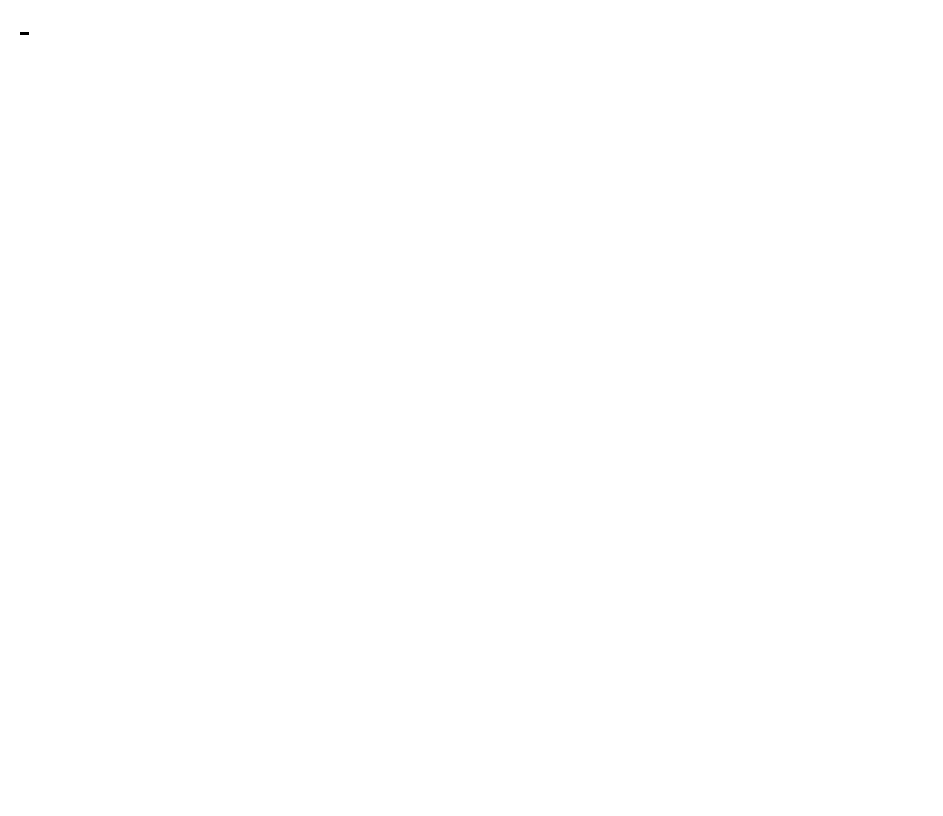
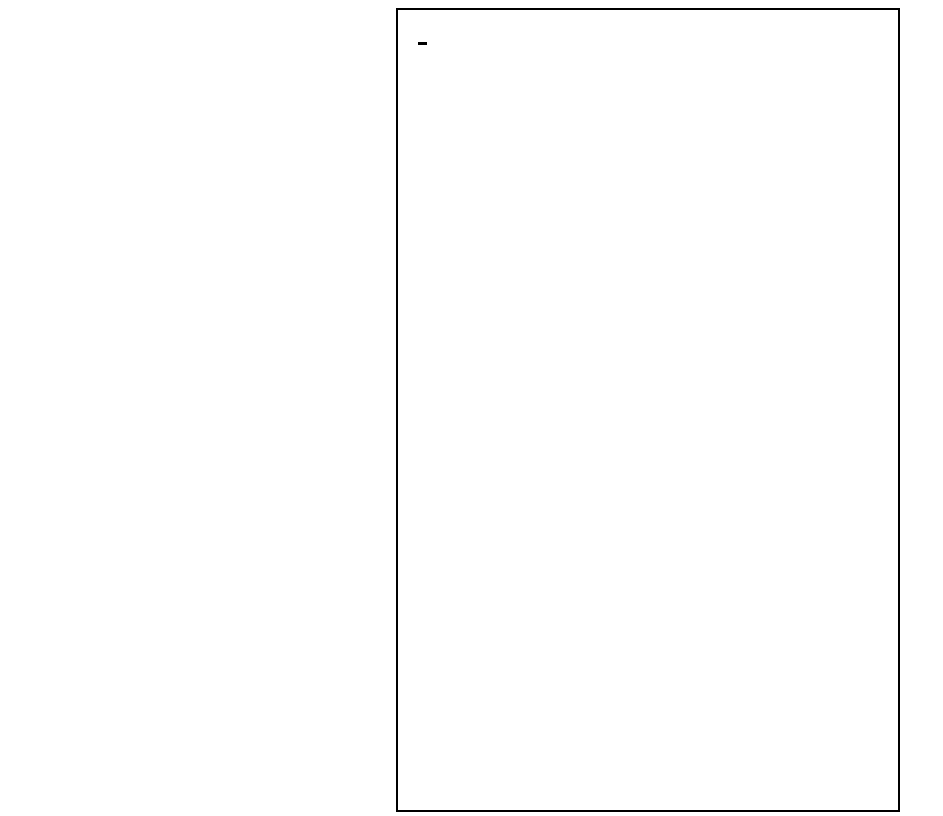
Before and after one commit to strob/typewriter.js, a plain HTML site: page index.html in a window 1280 px wide. Shown: the whole page, without its empty margins (0-943 px from the left). Drawn offline with Linux system fonts and the light colour scheme.

Commit message:
Abstract into TW.Typewriter(elem)

```diff
--- a/index.html
+++ b/index.html
@@ -6,47 +6,23 @@
 <style>
 body{
   overflow:hidden;
+  width: 100%;
+  height: 100%;
+  text-align: center;
+}
+#page {
+  border: 2px solid black;
+  width: 500px;
+  height: 800px;
+  margin-left: auto;
+  margin-right: auto;
 }
 </style>
   </head>
   <body>
+<div id="page"></div>
     <script>
-var lines = [];
-var line = new TW.TypedLine(80, 20, 20);
-lines.push(lines)
-
-var $hi = new TW.hidden_input(
-    function(key) {
-	line.onkey(key);
-    },
-    function(delta) {
-	line.onnav(delta);
-    },
-    function() {
-	line.onquit();
-	line = new TW.TypedLine(80, line.x, line.y+14);
-	lines.push(lines)
-	line.$el
-	    .appendTo($(document.body));
-    }
-);
-$hi
-    .appendTo($(document.body))
-    .focus();
-line.$el
-    .appendTo($(document.body));
-
-$(window)
-    .click(function(ev) {
-	var x = ev.clientX + document.body.scrollLeft;
-	var y = ev.clientY + document.body.scrollTop;
-	line.onquit();
-	line = new TW.TypedLine(80, x, y-12);
-	lines.push(lines)
-	line.$el
-	    .appendTo($(document.body));
-	$hi.focus();
-    });
+var type = new TW.Typewriter("#page");
     </script>
   </body>
 </html>
--- a/typewriter.js
+++ b/typewriter.js
@@ -70,8 +70,64 @@ TW.TypedLine.prototype.onnav = function(delta) {
     this.cursor = Math.min(this.nchars-1,
 			               Math.max(0, this.cursor+delta));
 
-    this.$cursor.offset({left: this.x+(this.cursor)*this.WIDTH});
+    this.$cursor.css({left: (this.cursor)*this.WIDTH});
 };
 TW.TypedLine.prototype.onquit = function() {
     this.$cursor.css({display: "none"});
 };
+
+TW.Typewriter = function(parent) {
+    var $parent = $(parent || "body");
+    var $el = $("<div>", {class: "typewriter"})
+        .css({position: "relative"})
+        .appendTo($parent);
+    var lines = [];
+
+    var $hi = TW.hidden_input(
+        function(key) {
+            lines[lines.length-1].onkey(key);
+        },
+        function(delta) {
+            lines[lines.length-1].onnav(delta);
+        },
+        function() {
+            var line = lines[lines.length-1];
+            line.onquit();
+            line = new TW.TypedLine(80, line.x, line.y+14);
+            lines.push(line);
+            line.$el
+                .appendTo($el);
+        }
+    ).appendTo($el);
+
+    // Grab mouse clicks within the parent
+    var that = this;
+    $parent
+        .click(function(ev) {
+	        var x = ev.clientX + document.body.scrollLeft;
+	        var y = ev.clientY + document.body.scrollTop;
+            var pos = that.$parent.offset();
+            that.newline(x-pos.left, y-12-pos.top);
+        });
+
+    this.$parent = $parent;
+    this.$el = $el;
+    this.$hi = $hi;
+    this.lines = lines;
+
+    this.newline(20,20);
+};
+TW.Typewriter.prototype.newline = function(x,y) {
+    var line;
+    if(this.lines.length > 0) {
+        line = this.lines[this.lines.length-1];
+	    line.onquit();
+    }
+    // XXX: hardcoded 9 = 12 * 3 / 4
+    var nchars = Math.floor((this.$parent.width() - x) / 9);
+	line = new TW.TypedLine(nchars, x, y);
+	this.lines.push(line)
+	line.$el
+	    .appendTo(this.$el);
+	this.$hi.focus();
+};
```
